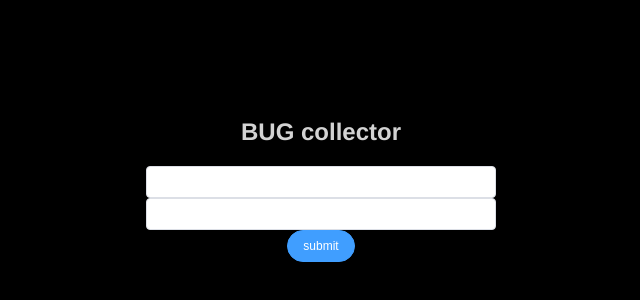
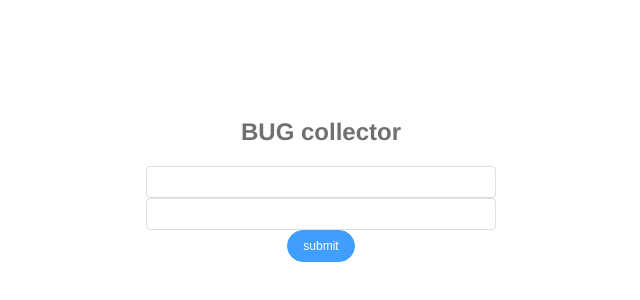
Before and after one commit to lyttonlee/problem-web, a Vue app: page /#/login in a window 1280 px wide. Shown: the part 102-402 px from the top of the page, without its empty margins (319-959 px from the left). Built offline with nearby package versions, Linux system fonts and the light colour scheme.

Commit message:
add: error分页查询显示

```diff
--- a/src/router/index.ts
+++ b/src/router/index.ts
@@ -1,5 +1,5 @@
-import { ElNotification } from 'element-plus';
-import { store } from './../store/index';
+import { ElNotification } from 'element-plus'
+import { store } from './../store/index'
 import { createRouter, createWebHashHistory } from 'vue-router'
 
 const router = createRouter({
--- a/src/style/global/config.less
+++ b/src/style/global/config.less
@@ -1,4 +1,4 @@
 @primary: rgb(27, 128, 211);
-@base-bg: rgb(0, 0, 0);
-@font-title: rgb(248, 248, 248);
-@font-normal: rgb(211, 211, 211);
+@base-bg: rgb(255, 255, 255);
+@font-title: rgb(51, 51, 51);
+@font-normal: rgb(112, 112, 112);
--- a/src/views/bugs/Bug.vue
+++ b/src/views/bugs/Bug.vue
@@ -1,5 +1,5 @@
 <template>
-  <div>BUG</div>
+  <div>IPD系统开发运行错误收集</div>
   <el-table :data="reports">
     <el-table-column label="错误类型" prop="type"></el-table-column>
     <el-table-column label="错误详细信息" type="expand">
@@ -12,7 +12,7 @@
     <el-table-column label="错误页面" prop="pageName"></el-table-column>
     <el-table-column label="页面路径" prop="pagePath"></el-table-column>
     <el-table-column label="发生时间" prop="timestamp" :formatter="(row) => dayjs(row.timestamp).format('YYYY-MM-DD HH:mm:ss')"></el-table-column>
-    <el-table-column label="客户端地址" prop="clientHost"></el-table-column>
+    <el-table-column label="IP地址" prop="clientHost"></el-table-column>
     <el-table-column label="浏览器版本" prop="brower"></el-table-column>
   </el-table>
   <el-pagination
--- a/src/views/home/Home.vue
+++ b/src/views/home/Home.vue
@@ -1,10 +1,10 @@
 <template>
   <div class="page">
-    <div class="side">
+    <!-- <div class="side">
       <template v-for="(route, index) in $router.getRoutes().find((route) => route.path === '/')?.children" :key="route.path">
         <router-link :to="route.path">{{route.name}}</router-link>
       </template>
-    </div>
+    </div> -->
     <div class="main">
       <router-view />
     </div>
```
